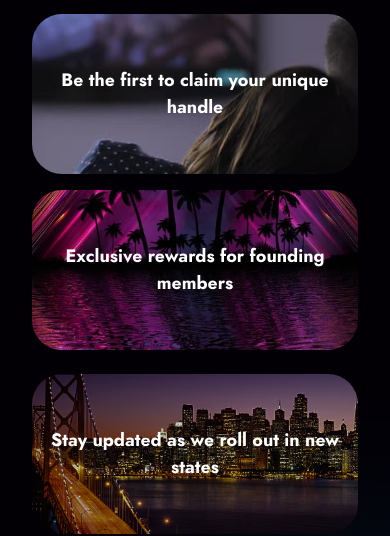
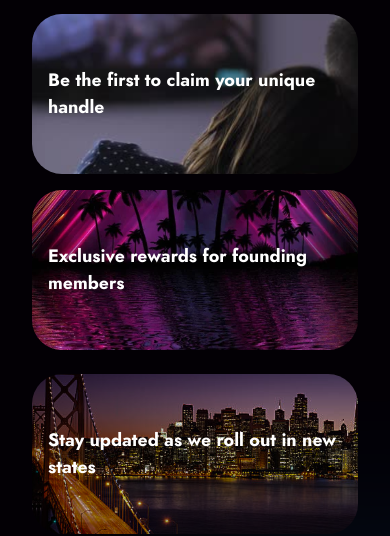
Before and after one commit to hasnainaqa/plot-picksp, a React (Vite) app: page / in a window 390 px wide. Shown: the part 1911-2447 px from the top of the page. Built offline with nearby package versions, Linux system fonts and the light colour scheme.

Commit message:
row to action text

```diff
--- a/src/Components/LandingPage/RowtoAction.tsx
+++ b/src/Components/LandingPage/RowtoAction.tsx
@@ -30,7 +30,7 @@ const FeatureCard: React.FC<FeatureCardProps> = ({
 
   {texts.length === 1 ? (
     <div className="absolute inset-0 flex items-center lg:justify-center p-4 sm:p-6">
-      <h3 className="text-lg lg:text-2xl font-semibold text-white text-center leading-[150%] ">
+      <h3 className="text-lg text-start lg:text-2xl font-semibold text-white md:text-center leading-[150%] ">
         {texts[0]}
       </h3>
     </div>
--- a/src/Pages/LandingPage.tsx
+++ b/src/Pages/LandingPage.tsx
@@ -113,11 +113,10 @@ function LandingPage() {
       <Header />
 
       <AnimateOnLg Animation={SlideInRight}>
-        <HeroSection />
-      </AnimateOnLg>
-
-      <AnimateOnLg Animation={SlideInRight}>
-        <PlotUnfolds />
+        <>
+          <HeroSection />
+          <PlotUnfolds />
+        </>
       </AnimateOnLg>
 
       <AnimateOnLg Animation={SlideInLeft}>
```
